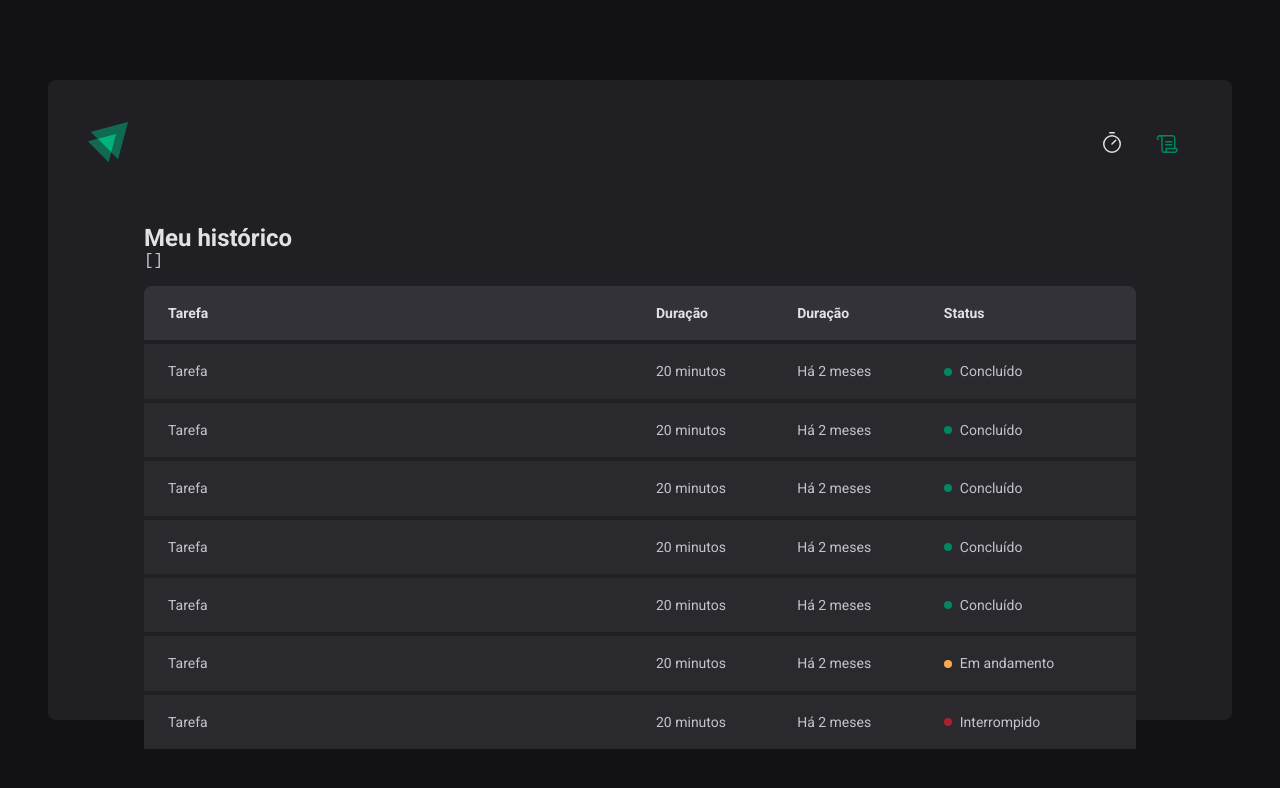
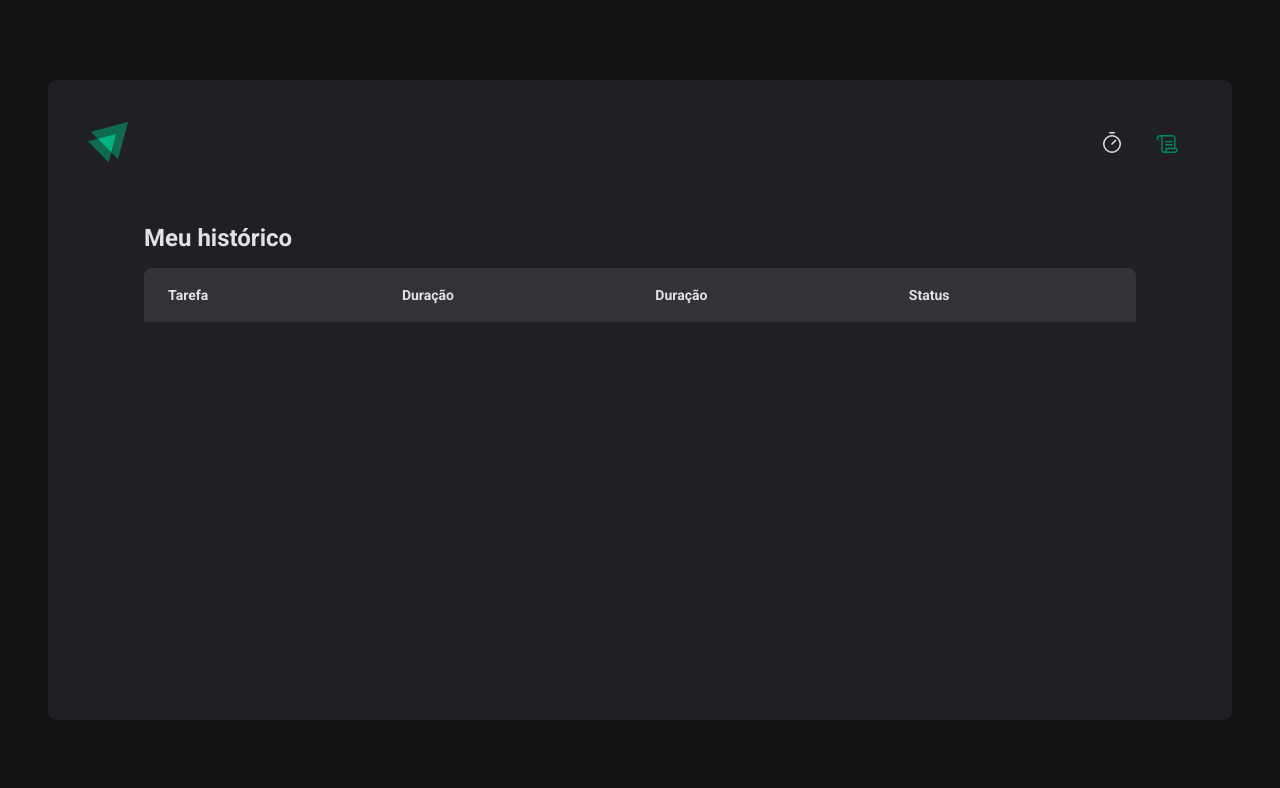
Before and after one commit to DanielSiilva/02-igniteTimer, a React (Vite) app in the folder ignite-temer/: page /history in a window 1280 px wide. Shown: the top 788 px of the page. Built offline with nearby package versions, Linux system fonts and the light colour scheme.

Commit message:
Feat: Contexto no React - Listagem do histórico

```diff
--- a/ignite-temer/src/pages/History/index.tsx
+++ b/ignite-temer/src/pages/History/index.tsx
@@ -2,14 +2,15 @@
 import { CyclesContext } from '../../contexts/CyclesContext'
 import { HistoryContainer, HistoryList, Status } from './styled'
 
+
 export function History() {
+
   const { cycles } = useContext(CyclesContext)
+
 
   return (
     <HistoryContainer>
       <h1>Meu histórico</h1>
-
-      <pre>{JSON.stringify(cycles, null, 2)}</pre>
 
       <HistoryList>
         <table>
@@ -22,62 +23,28 @@
             </tr>
           </thead>
           <tbody>
-            <tr>
-              <td>Tarefa</td>
-              <td>20 minutos</td>
-              <td>Há 2 meses</td>
-              <td>
-                <Status statusColor="green">Concluído</Status>
-              </td>
-            </tr>
-            <tr>
-              <td>Tarefa</td>
-              <td>20 minutos</td>
-              <td>Há 2 meses</td>
-              <td>
-                <Status statusColor="green">Concluído</Status>
-              </td>
-            </tr>
-            <tr>
-              <td>Tarefa</td>
-              <td>20 minutos</td>
-              <td>Há 2 meses</td>
-              <td>
-                <Status statusColor="green">Concluído</Status>
-              </td>
-            </tr>
-            <tr>
-              <td>Tarefa</td>
-              <td>20 minutos</td>
-              <td>Há 2 meses</td>
-              <td>
-                <Status statusColor="green">Concluído</Status>
-              </td>
-            </tr>
-            <tr>
-              <td>Tarefa</td>
-              <td>20 minutos</td>
-              <td>Há 2 meses</td>
-              <td>
-                <Status statusColor="green">Concluído</Status>
-              </td>
-            </tr>
-            <tr>
-              <td>Tarefa</td>
-              <td>20 minutos</td>
-              <td>Há 2 meses</td>
-              <td>
-                <Status statusColor="yellow">Em andamento</Status>
-              </td>
-            </tr>
-            <tr>
-              <td>Tarefa</td>
-              <td>20 minutos</td>
-              <td>Há 2 meses</td>
-              <td>
-                <Status statusColor="red">Interrompido</Status>
-              </td>
-            </tr>
+            {cycles.map((cycle) => {
+              return (
+                <tr key={cycle.id}>
+                  <td>{cycle.task}</td>
+                  <td>{cycle.minutesAmount} minutos</td>
+                  <td>{cycle.startDate.toISOString()}</td>
+                  <td>
+                    {cycle.finishedDate && (
+                      <Status statusColor="green">Concluído</Status>
+                    )}
+
+                    {cycle.interruptedDate && (
+                      <Status statusColor="red">Interrompido</Status>
+                    )}
+
+                    {!cycle.finishedDate && !cycle.interruptedDate && (
+                      <Status statusColor="yellow">Em andamento</Status>
+                    )}
+                  </td>
+                </tr>
+              )
+            })}
           </tbody>
         </table>
       </HistoryList>
```
